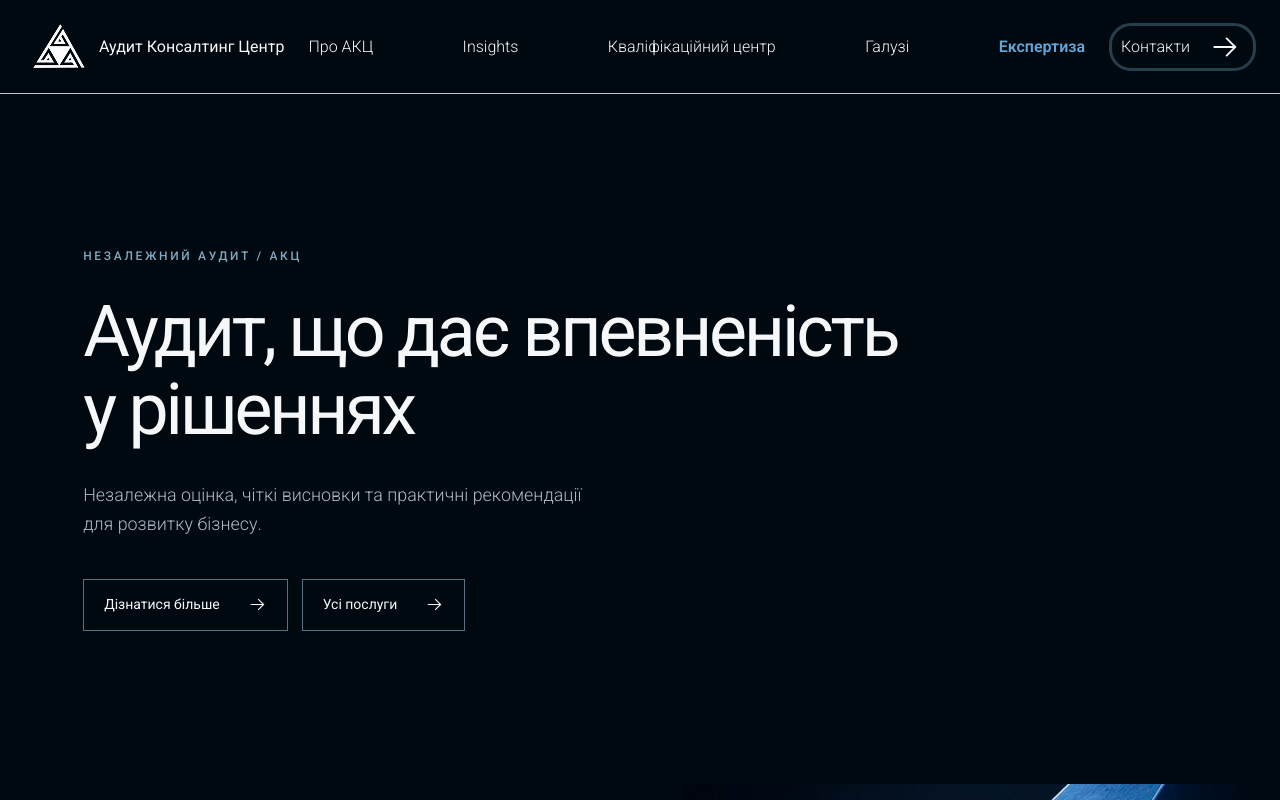
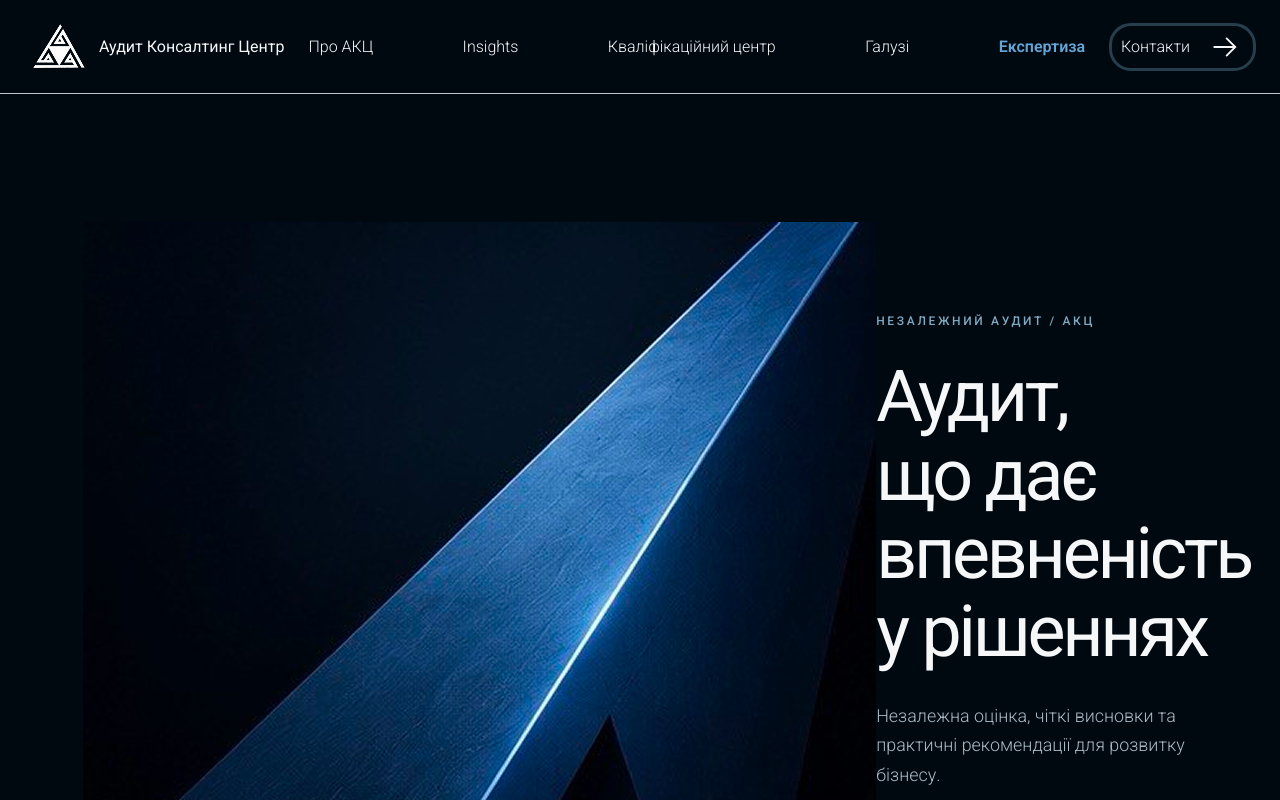
Before and after one commit to dnagorna3817-spec/website_akc_main, a Next.js app: page /expertise/audit in a window 1280 px wide. Shown: the top 800 px of the page. Built offline with nearby package versions, Linux system fonts and the light colour scheme.

Commit message:
Restore existing geometry artwork behind audit editorial hero

```diff
--- a/app/expertise/[slug]/page.tsx
+++ b/app/expertise/[slug]/page.tsx
@@ -26,6 +26,7 @@ export default async function ServicePage({ params }: { params: Promise<{ slug:
       <main className={styles.serviceMain}>
         {slug === "audit" && (
           <section className={styles.auditEditorialHero} aria-labelledby="audit-editorial-title">
+            <Image className={styles.auditEditorialArtwork} src="/akc-expertise-geometry.png" width={793} height={816} alt="" priority />
             <div className={styles.auditEditorialCopy}>
               <p className={styles.auditEditorialEyebrow}>НЕЗАЛЕЖНИЙ АУДИТ / АКЦ</p>
               <h1 id="audit-editorial-title">Аудит, що дає впевненість<br className={styles.auditDesktopBreak} /> у рішеннях</h1>
```
